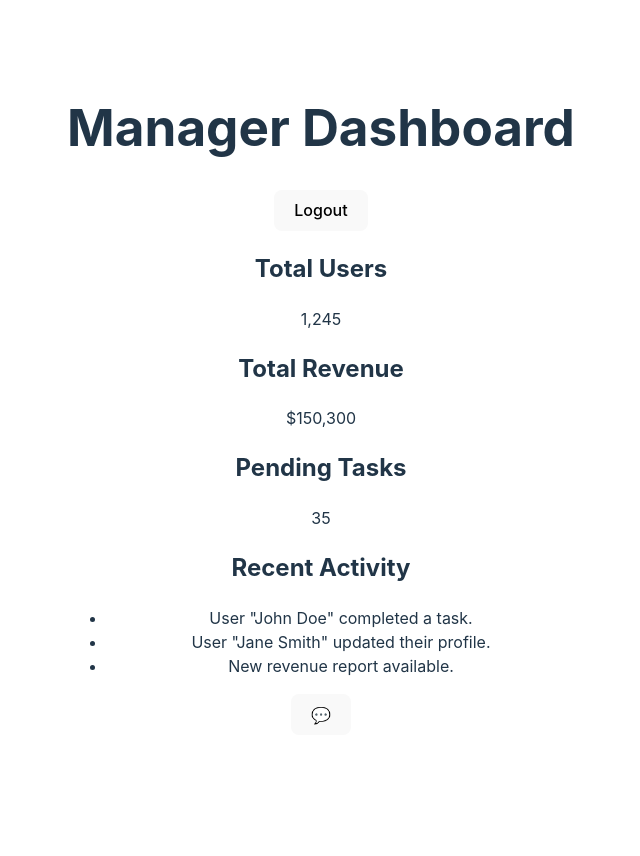
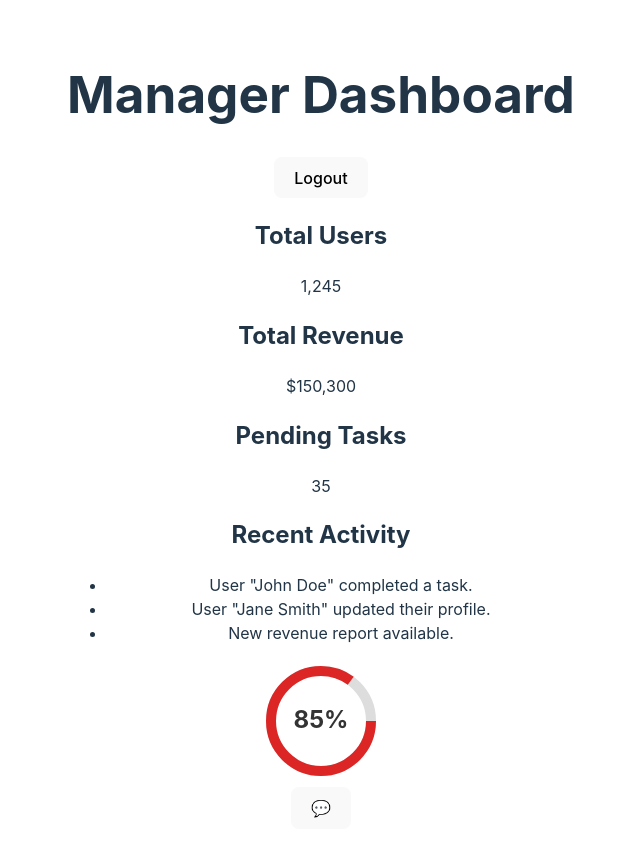
Before and after one commit to shriyasrinivasan1/ADPLucidity, a React (Vite) app in the folder frontend/: page / in a window 1280 px wide. Shown: the top 856 px of the page, without its empty margins (319-959 px from the left). Before the commit the page ends 800 px from the top, so only its background shows below. Built offline with nearby package versions, Linux system fonts and the light colour scheme.

Commit message:
added a happiness index

```diff
--- a/frontend/src/ManagerDashboard.jsx
+++ b/frontend/src/ManagerDashboard.jsx
@@ -122,8 +122,67 @@ const ChatInterface = () => {
   );
 };
 
+// Happiness Index Component
+const HappinessIndex = ({ percentage }) => {
+  const radius = 50;
+  const strokeWidth = 10;
+  const circumference = 2 * Math.PI * radius;
+  const strokeDasharray = circumference;
+  const strokeDashoffset = circumference - (percentage / 100) * circumference;
+
+  return (
+    <div className="flex justify-center items-center mb-5">
+      <svg
+        width="120"
+        height="120"
+        className="rotate-90"
+        xmlns="http://www.w3.org/2000/svg"
+      >
+        <circle
+          cx="60"
+          cy="60"
+          r={radius}
+          stroke="#ddd"
+          strokeWidth={strokeWidth}
+          fill="transparent"
+        />
+        <circle
+          cx="60"
+          cy="60"
+          r={radius}
+          stroke="#dc2626"
+          strokeWidth={strokeWidth}
+          fill="transparent"
+          strokeDasharray={strokeDasharray}
+          strokeDashoffset={strokeDashoffset}
+          style={{ transition: "stroke-dashoffset 1s ease" }}
+        />
+        <text
+          x="50%"
+          y="50%"
+          textAnchor="middle"
+          dy="0.3em"
+          fill="#333"
+          fontSize="24"
+          fontWeight="bold"
+        >
+          {percentage}%
+        </text>
+      </svg>
+    </div>
+  );
+};
+
 // Manager Dashboard Component
 const ManagerDashboard = () => {
+  const [percentage, setPercentage] = useState(75);
+
+  useEffect(() => {
+    setTimeout(() => {
+      setPercentage(85); // Update this value dynamically as needed
+    }, 2000);
+  }, []);
+
   return (
     <div className="p-5 bg-white">
       <header className="flex justify-between items-center p-5 bg-red-600 text-white mb-5">
@@ -155,6 +214,9 @@ const ManagerDashboard = () => {
         </ul>
       </section>
 
+      {/* Insert the Happiness Index Component here */}
+      <HappinessIndex percentage={percentage} />
+
       <ChatInterface />
     </div>
   );
```
